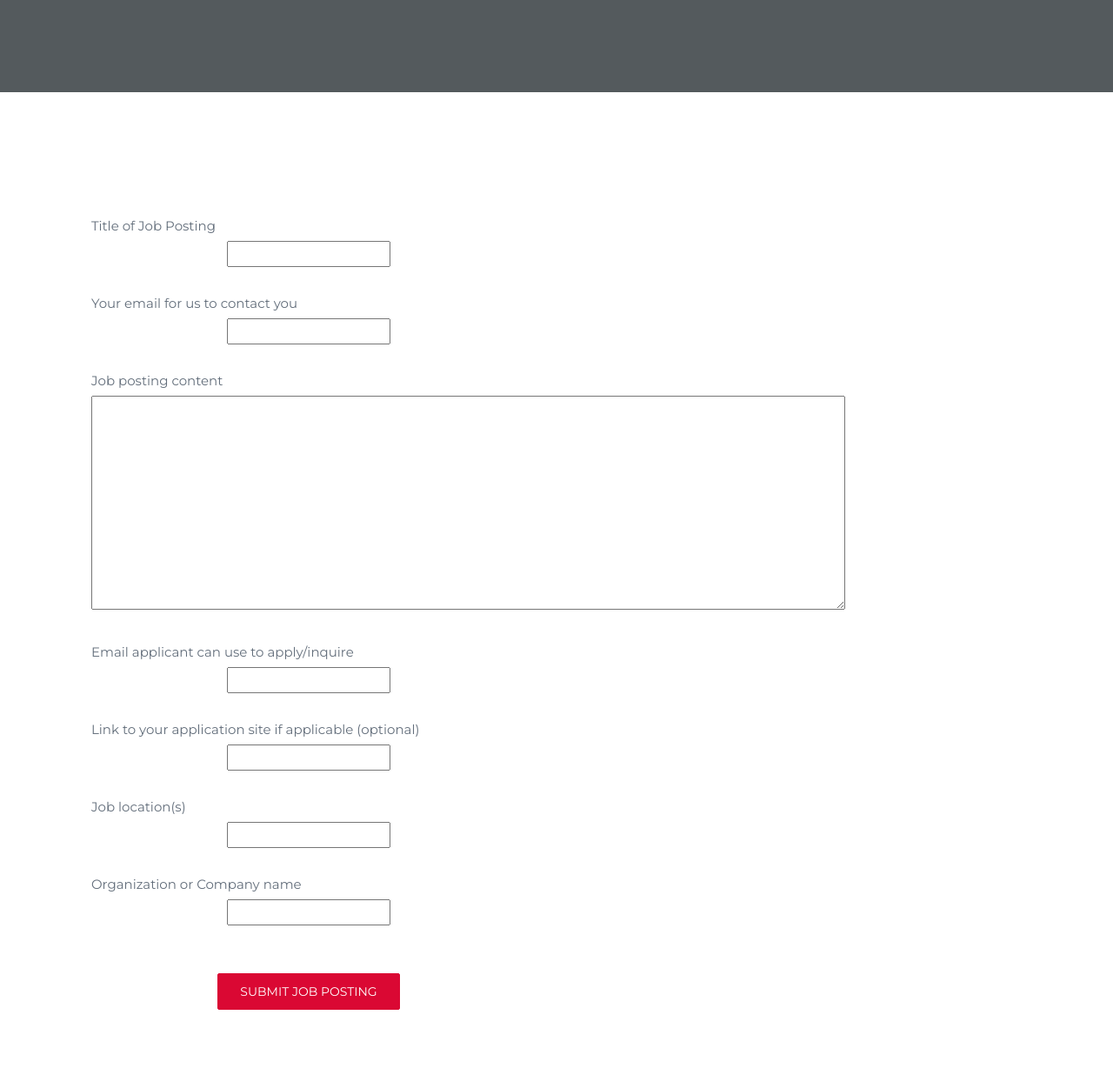
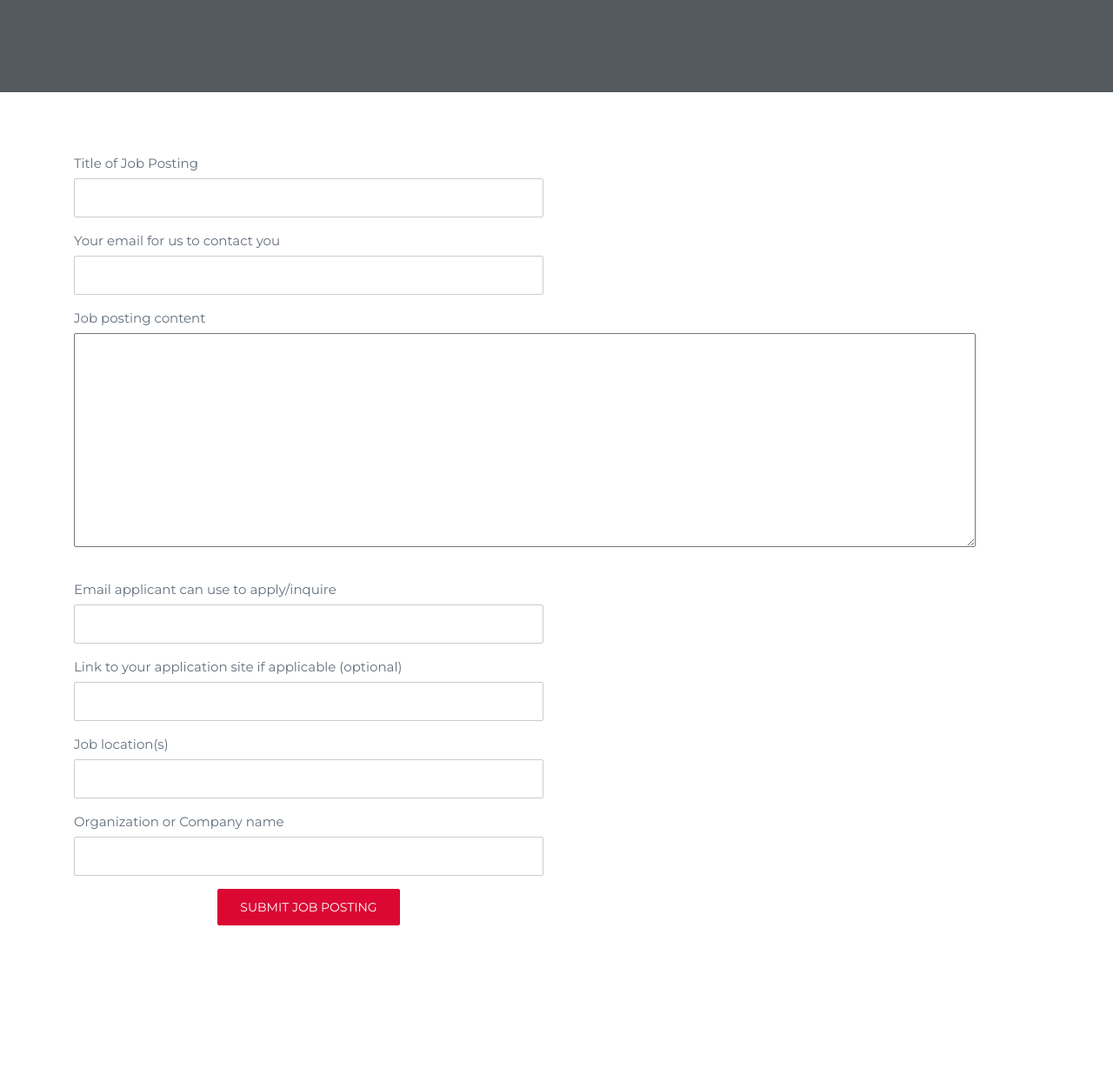
Before and after one commit to bodowd/chirole, a Flask app: page /post_job in a window 1280 px wide. Shown: the part 259-1495 px from the top of the page at 87% size. After the commit the page ends 1323 px from the top, so only its background shows below. Run offline with Flask 2, Linux system fonts and the light colour scheme; some libraries are stand-ins or nearby versions.

Commit message:
changed layout, cleaned up

```diff
--- a/app/templates/post_job.html
+++ b/app/templates/post_job.html
@@ -14,7 +14,6 @@
                 <form method="POST" action="">
                     <!-- hidden_tag() adds a csf token to protect from certain attacks -->
                     {{ form.hidden_tag() }}
-                    <fieldset class="form-group">
                         <div class="form-group">
                             {{ form.title.label(class="form-group-label") }}
                             {% if form.title.errors %}
@@ -25,7 +24,7 @@
                                     {% endfor %}
                                 </div>
                             {% else %}
-                                {{ form.title(class="form-group form-group-lg") }}
+                                {{ form.title(class="form-control") }}
                             {% endif %}
                         </div>
                         <div class="form-group">
@@ -38,7 +37,7 @@
                                     {% endfor %}
                                 </div>
                             {% else %}
-                                {{ form.poster_email(class="form-group form-group-lg") }}
+                                {{ form.poster_email(class="form-control") }}
                             {% endif %}
                         </div>
                         <div class="form-group">
@@ -51,7 +50,7 @@
                                     {% endfor %}
                                 </div>
                             {% else %}
-                                {{ form.body(class="form-group form-group-lg", rows="10", cols="100") }}
+                                {{ form.body(class="form-group", rows="10", cols="120") }}
                             {% endif %}
                         </div>
                         <div class="form-group">
@@ -64,7 +63,7 @@
                                     {% endfor %}
                                 </div>
                             {% else %}
-                                {{ form.apply_here_email(class="form-group form-group-lg") }}
+                                {{ form.apply_here_email(class="form-control") }}
                             {% endif %}
                         </div>
                         <div class="form-group">
@@ -77,7 +76,7 @@
                                     {% endfor %}
                                 </div>
                             {% else %}
-                                {{ form.link_to_application_site(class="form-group form-group-lg") }}
+                                {{ form.link_to_application_site(class="form-control") }}
                             {% endif %}
                         </div>
                         <div class="form-group">
@@ -90,7 +89,7 @@
                                     {% endfor %}
                                 </div>
                             {% else %}
-                                {{ form.job_location(class="form-group form-group-lg") }}
+                                {{ form.job_location(class="form-control") }}
                             {% endif %}
                         </div>
                         <div class="form-group">
@@ -103,10 +102,9 @@
                                     {% endfor %}
                                 </div>
                             {% else %}
-                                {{ form.org_name(class="form-group form-group-lg") }}
+                                {{ form.org_name(class="form-control") }}
                             {% endif %}
                         </div>
-                    </fieldset>
                     <div class="form-group">
                         {{ form.submit(class="btn btn-primary") }}
                     </div>
```
